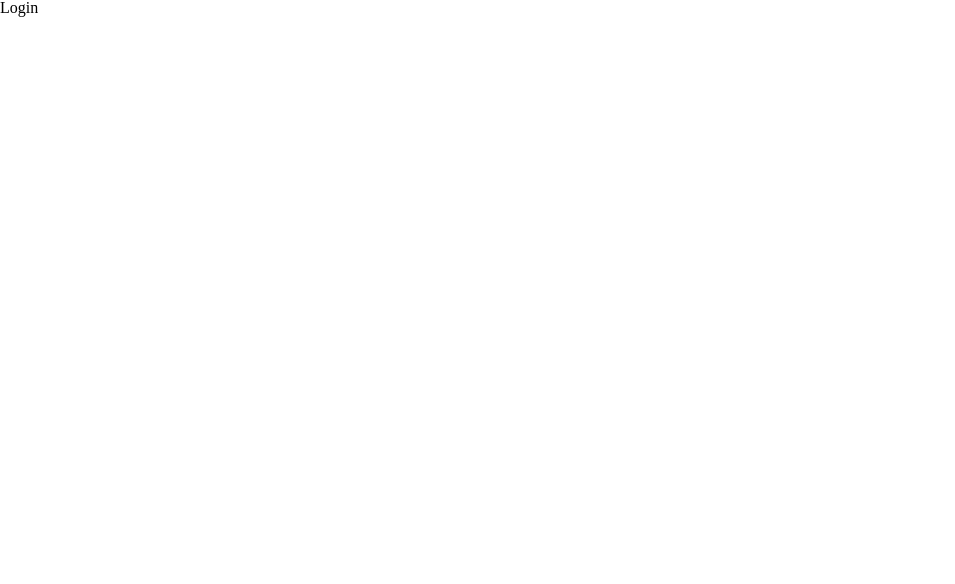
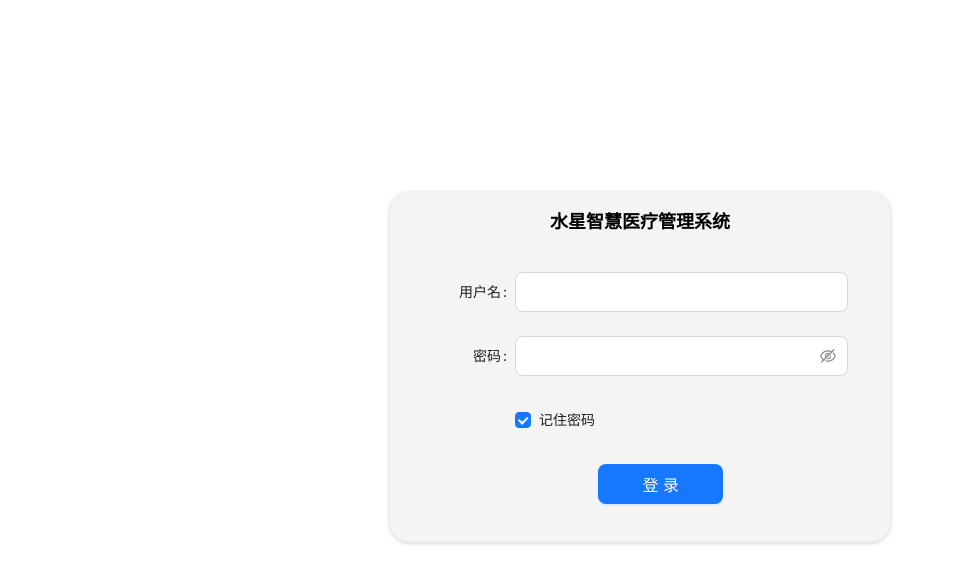
Before and after one commit to webzzz888/antd_admin_hospital, a React (Create React App) app: page /login in a window 1280 px wide. Shown: the top 584 px of the page, without its empty margins (0-955 px from the left). Built offline with nearby package versions, Linux system fonts and the light colour scheme.

Commit message:
'登录'

```diff
--- a/src/api/login/index.ts
+++ b/src/api/login/index.ts
@@ -1,9 +1,9 @@
 import request from "../../utils/request";
 
-export function test(){
+export function login(data:any){
   return request({
-    url: '/home',
-    method: 'get',
-    data: {},
+    url: '/user/login',
+    method: 'post',
+    data,
   })
 }
--- /dev/null
+++ b/src/pages/login/index.module.css
@@ -0,0 +1,27 @@
+.Login{
+  width: 100vw;
+  height: 100vh;
+  overflow: hidden;
+}
+.Login_container{
+  width: 500px;
+  height: 350px;
+  margin: auto;
+  background: #f4f4f4;
+  border-radius: 20px;
+  margin-top: 15%;
+  box-shadow: 0 1px 5px rgba(0, 0, 0, .2);
+}
+
+.Login_title{
+  height: 60px;
+  text-align: center;
+  line-height: 60px;
+  font-weight: 900;
+  font-size: 18px;
+  margin-bottom: 20px;
+}
+
+.Login_btn{
+  width: 100%;
+}
--- a/src/pages/login/index.tsx
+++ b/src/pages/login/index.tsx
@@ -1,28 +1,91 @@
 import React from 'react'
-import {useNavigate} from 'react-router-dom'
-import {useDispatch} from "react-redux";
-import {setUser} from './../../store/user'
-import { test } from '../../api/login';
+import { useNavigate } from 'react-router-dom'
+import { useDispatch } from 'react-redux'
+import { setUser } from './../../store/user'
+import { Button, Checkbox, Form, Input, message } from 'antd'
+import styles from './index.module.css'
+import { login } from './../../api/login/index'
 
+type FieldType = {
+  userName?: string
+  password?: string
+  remember?: string
+}
 export default function Login() {
   const navigate = useNavigate()
-   // 通过useDispatch()来获取派发器对象
-   const dispatch = useDispatch();
-  const goLayout = async() => {
-    dispatch(setUser({
-      isLogin: true
-    }))
+  // 通过useDispatch()来获取派发器对象
+  const dispatch = useDispatch()
+  // 登录
+  const onFinish = async (values: any) => {
     try {
-      const result = await test()
-      console.log(result,'result')
-    } catch (error) {
+      const result: any = await login(values)
+      if (result.code === 200) {
+        message.success('登录成功')
+        // 保存登录信息
+        dispatch(
+          setUser({
+            isLogin: true,
+            token: result.data,
+          })
+        )
+        navigate('/', {
+          replace: false,
+        })
+      }
+    } catch (error: any) {
+      console.log(error)
+      message.error(error.message)
+    }
+  }
 
-    }
-    // navigate("/",{
-    //   replace: false,
-    // })
-  }
   return (
-    <div onClick={goLayout}>Login</div>
+    <div className={styles.Login}>
+      <div className={styles.Login_container}>
+        <h1 className={styles.Login_title}>水星智慧医疗管理系统</h1>
+        <Form
+          size="large"
+          labelCol={{ span: 4, offset: 2 }}
+          wrapperCol={{ span: 16 }}
+          initialValues={{ remember: true }}
+          onFinish={onFinish}
+          autoComplete="off"
+          requiredMark={'optional'}
+        >
+          <Form.Item<FieldType>
+            label="用户名"
+            name="userName"
+            rules={[{ required: true, message: '请输入用户名' }]}
+          >
+            <Input />
+          </Form.Item>
+
+          <Form.Item<FieldType>
+            label="密码"
+            name="password"
+            rules={[{ required: true, message: '请输入密码' }]}
+          >
+            <Input.Password />
+          </Form.Item>
+
+          <Form.Item<FieldType>
+            name="remember"
+            valuePropName="checked"
+            wrapperCol={{ offset: 6, span: 16 }}
+          >
+            <Checkbox>记住密码</Checkbox>
+          </Form.Item>
+
+          <Form.Item wrapperCol={{ offset: 10, span: 6 }}>
+            <Button
+              type="primary"
+              htmlType="submit"
+              className={styles.Login_btn}
+            >
+              登录
+            </Button>
+          </Form.Item>
+        </Form>
+      </div>
+    </div>
   )
 }
--- a/src/setupProxy.js
+++ b/src/setupProxy.js
@@ -3,7 +3,7 @@ const {createProxyMiddleware: proxy} = require('http-proxy-middleware')
 // 这种配置代理可以配置多个，配置一个代理可以直接在package.json中追加配置"proxy":"http://192.168.3.70:8080"
 module.exports = function(app){
   app.use(proxy('/api',{
-    target: 'http://192.168.3.70:8080',
+    target: 'http://192.168.3.70:49998',
     changeOrigin: true,
     pathRewrite: {
       "^/api": ''
--- a/src/store/user/index.ts
+++ b/src/store/user/index.ts
@@ -6,12 +6,14 @@ const userSlice = createSlice({
     name:'user', // 用来自动生成action中的type
     initialState:{
         isLogin:false,
+        token: '',
     }, // state的初始值
     reducers:{ // 指定state的各种操作，直接在对象中添加方法
         setUser(state, action){
             // 可以通过不同的方法来指定对state的不同操作
             // 两个参数：state 这个state的是一个代理对象，可以直接修改
             state.isLogin = action.payload.isLogin;
+            state.token = action.payload.token
         },
 
     }
--- a/src/utils/request.ts
+++ b/src/utils/request.ts
@@ -3,15 +3,22 @@ import axios from "axios"
 
 console.log(process.env)
 const request = axios.create({
-  // baseURL: process.env.NODE_ENV === "development" ? 'http://192.168.3.70:8080': '', //后端处理跨域，直接写后端地址
-  baseURL: '/api',
+  baseURL: process.env.NODE_ENV === "development" ? 'http://192.168.3.70:49998': 'http://192.168.3.70:80', //后端处理跨域，直接写后端地址
+  // baseURL: '/api',
   timeout: 5000
 })
 
 
 request.interceptors.request.use(config => config)
 
-request.interceptors.response.use(response => response,(error) => {
+request.interceptors.response.use((response:any) => {
+  const data = response.data
+  if(data.code === 200){
+    return response.data
+  }else{
+    return Promise.reject(new Error(data.message))
+  }
+},(error) => {
   let status = error.response.status
   switch(status){
     case 404:
```
